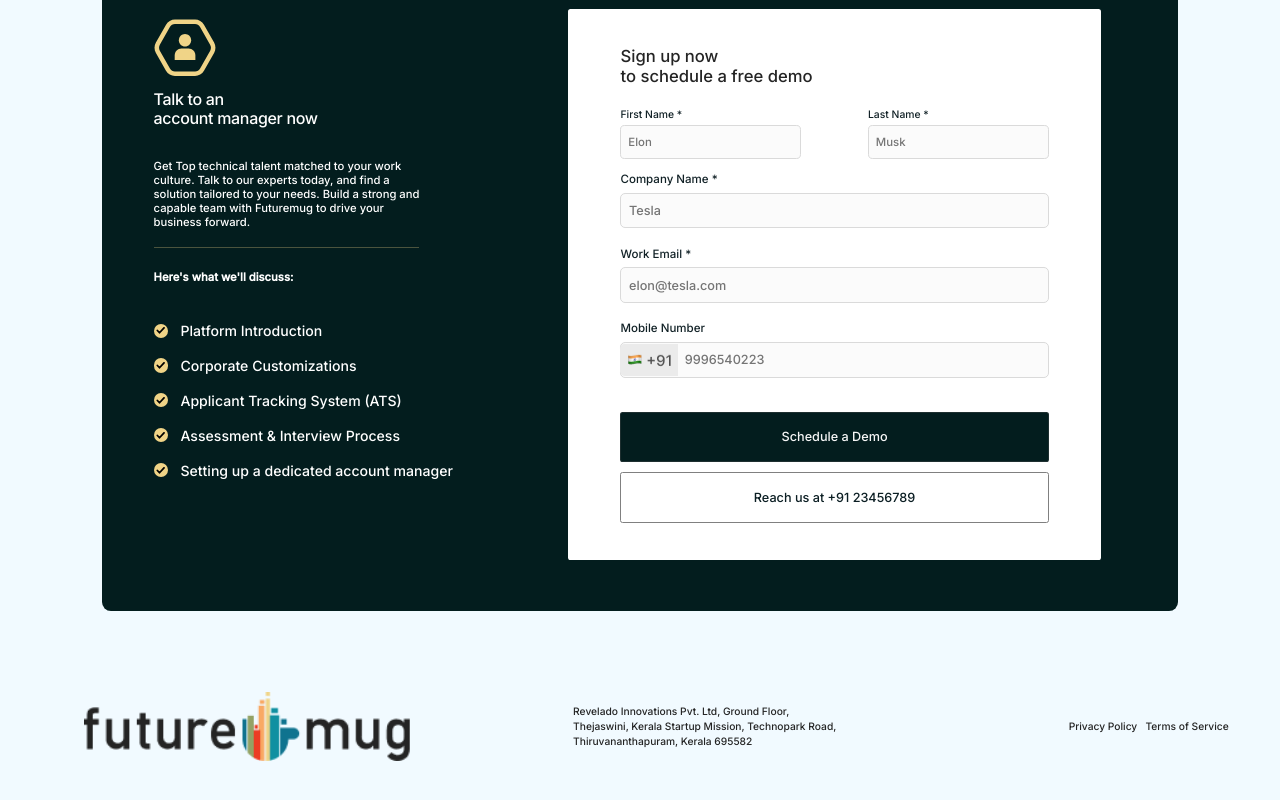
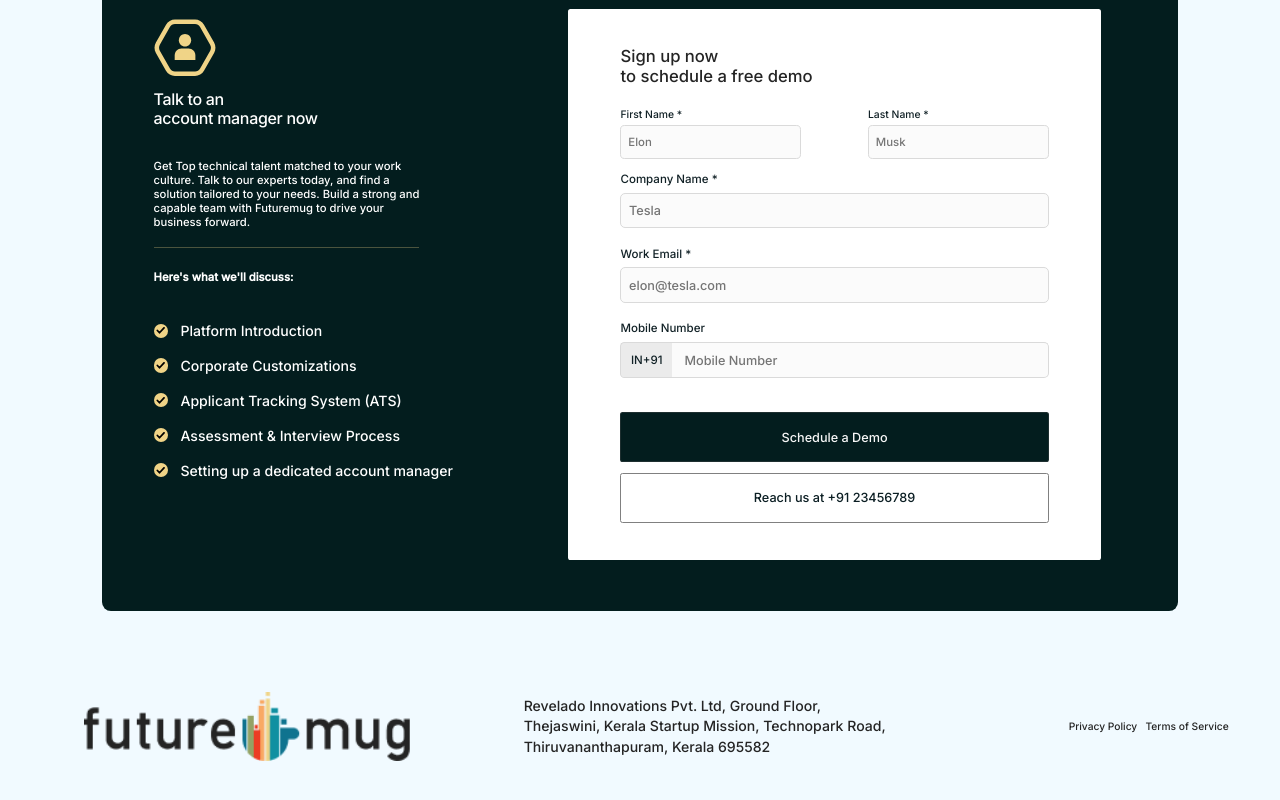
Before and after one commit to AbhiAbhiAbhii/futuremug, a Next.js app: page / in a window 1280 px wide. Shown: the part 2494-3294 px from the top of the page. Built offline with nearby package versions, Linux system fonts and the light colour scheme.

Commit message:
aligned footer and form mobile number input

```diff
--- a/components/Footer/Footer.js
+++ b/components/Footer/Footer.js
@@ -3,17 +3,17 @@
 
 export default function Footer({mobileCheck}) {
     return(
-        <footer className='footer' style={{padding:mobileCheck ? '12rem 4rem':'4rem 4rem',fontSize: mobileCheck ? '2.4rem':'1rem'}}>
-            <div className='footerContainer' style={{display:'flex',flexWrap:'wrap',alignItems:'center',width:'100%'}}>
-                <div style={{height:'6em',width:mobileCheck ? '40%':'33.33%',display:'flex',flexWrap:'wrap',alignItems:'center',justifyContent:'center'}}><img style={{height:'90%',width:'90%',objectFit:'contain'}} src='/heroFutureMugLogo.png' alt="" /></div>
-                <div style={{width:mobileCheck ? '60%':'44.33%',display:'flex',alignItems:'center',justifyContent:'center'}}>
-                    <p style={{fontFamily:'var(--Inter-font)',fontSize:'.8em',lineHeight:'144%'}}>
+        <footer className='footer' style={{padding:mobileCheck ? '12rem 4rem':'4rem 4rem',fontSize: mobileCheck ? '2.8rem':'1rem'}}>
+            <div className='footerContainer' style={{display:'flex',flexWrap:mobileCheck ? '':'wrap',flexDirection:mobileCheck ? 'column':'',alignItems:'center',justifyContent:mobileCheck ? 'center':'',width:'100%'}}>
+                <div style={{height:'6em',width:mobileCheck ? '':'33.33%',display:'flex',alignItems:'center',justifyContent:'center'}}><img style={{height:'90%',width:'90%',objectFit:'contain'}} src='/heroFutureMugLogo.png' alt="" /></div>
+                <div style={{width:mobileCheck ? '':'44.33%',display:'flex',alignItems:'center',justifyContent:'center',textAlign:mobileCheck ? 'center':'',padding:mobileCheck ? '4rem 0':''}}>
+                    <p style={{fontFamily:'var(--Inter-font)',fontSize:'1.1em',lineHeight:'144%'}}>
                     Revelado Innovations Pvt. Ltd, Ground Floor, <br/>Thejaswini, Kerala Startup Mission, Technopark Road,<br/> Thiruvananthapuram, Kerala 695582
                     </p>
                 </div>
-                <div style={{display:'flex',alignItems:'center',justifyContent:mobileCheck ? '':'flex-end',fontFamily:'var(--Inter-font)',fontSize:'.8em',width:mobileCheck ? '50%':'22.33%',padding:mobileCheck ? '2em 2em':''}}>
-                    <div style={{marginRight:'.8em'}}><p>Privacy Policy</p></div>
-                    <div><p>Terms of Service</p></div>
+                <div style={{display:'flex',alignItems:'center',justifyContent:mobileCheck ? '':'flex-end',fontFamily:'var(--Inter-font)',fontSize:'.8em',width:mobileCheck ? '':'22.33%',padding:mobileCheck ? '2em 2em':''}}>
+                    <div style={{marginRight:mobileCheck ? '2em':'.8em'}}><a href="https://www.futuremug.co.in/privacypolicy" target='_blank'>Privacy Policy</a></div>
+                    <div><a href="https://www.futuremug.co.in/termsandconditions" target='_blank'>Terms of Service</a></div>
                 </div>
             </div>
         </footer>
--- a/components/Form/Form.js
+++ b/components/Form/Form.js
@@ -28,9 +28,12 @@
                         </div>
                         <div style={{position:'relative',padding:'.5em 0'}}>
                             <label style={{padding:'.6em 0'}}>Mobile Number</label>
-                            <div style={{position:'relative'}}>
-                                <input style={{width:'100%',height:'2.8em',padding:'0 5em',background:'#FBFBFB',fontSize:'1.1em',fontFamily:'var(--Inter-font)',color:'#BFBFBF',border:'1px #DADADA solid',borderRadius:'.4em',outline:'none'}} type='alphanumeric' placeholder='9996540223'/>
-                                <div style={{position:'absolute',height:'2.8em',background:"#EBEBEB",display:'flex',alignItems:'center',top:'50%',left:'0%',transform:'translate(0%,-50%)',padding:'0 .6em',borderTopLeftRadius:'.4em',borderBottomLeftRadius:'.4em'}}><img src='/numberForm.png' alt="" /></div>
+                            <div style={{display:'flex',alignItems:'center',width:'100%'}}>
+                                <div style={{display:'flex',alignItems:'center',justifyContent:'center',background:'#EBEBEB',padding:'0 .5em',height:'3.1em',border:'1px #DADADA solid',width:mobileCheck ? '20%':'12%',borderRight:'none',borderTopLeftRadius:'.4em',borderBottomLeftRadius:'.4em'}}>
+                                    <div><p>IN</p></div>
+                                    <div><p>+91</p></div>
+                                </div>
+                                <input style={{width:mobileCheck ? '80%':'88%',height:'2.8em',padding:'0 1em',background:'#FBFBFB',fontSize:'1.1em',fontFamily:'var(--Inter-font)',color:'#BFBFBF',border:'1px #DADADA solid',borderLeft:'none',borderTopRightRadius:'.4em',borderBottomRightRadius:'.4em',outline:'none'}} type='alphanumeric' placeholder='Mobile Number'/>
                             </div>
                         </div>
                         <div style={{padding:'2em 0 1em 0'}}>
--- a/styles/globals.css
+++ b/styles/globals.css
@@ -2,7 +2,6 @@
 @import url('https://fonts.googleapis.com/css2?family=Archivo&family=Prompt:wght@300&display=swap');
 
 :root {
-
   --Inter-font:  'Inter', sans-serif;
   --Archivo-font: 'Archivo', sans-serif;
   --text-XXL: 4.25rem;
```
